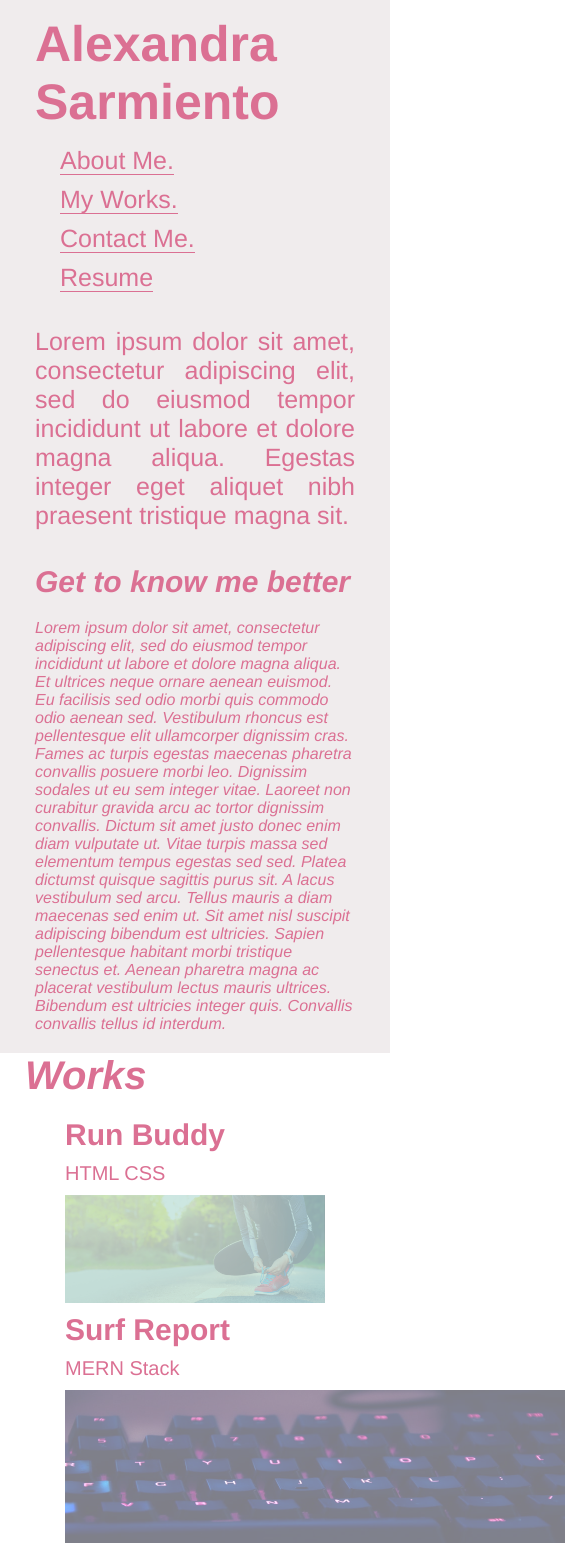
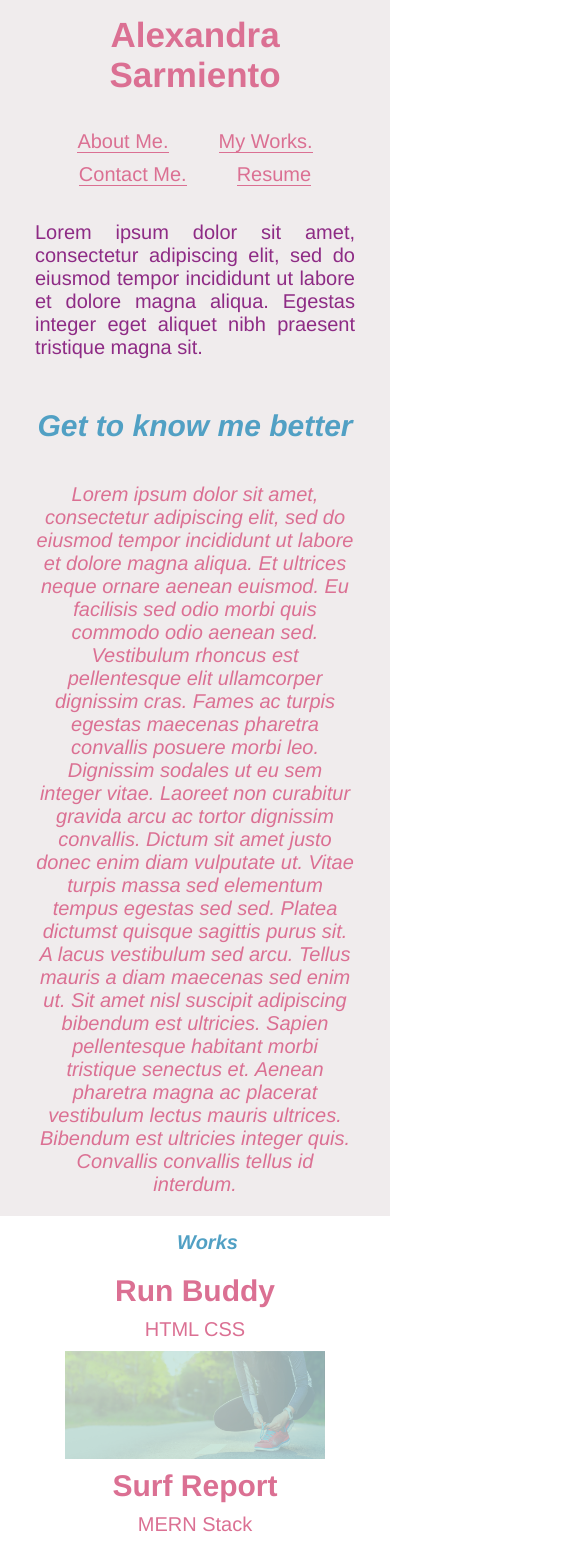
Before and after one commit to alsarmientoo/my-web-developer-portfolio, a plain HTML site: page index.html in a window 390 px wide. Shown: the top 1543 px of the page, 585 px wide, since content can reach past the window. Drawn offline with Linux system fonts and the light colour scheme.

Commit message:
add media queries

```diff
--- a/assets/css/style.css
+++ b/assets/css/style.css
@@ -4,9 +4,15 @@
     box-sizing: border-box;
 }
 
+:root {
+    --primary-color: palevioletred;
+    --secondary-color: rgb(81, 160, 196);
+    --tertiary-color: rgb(142, 43, 133);
+}
+
 body {
     /* comment */
-    color:palevioletred;
+    color:var(--primary-color);
     font-family: Helvetica, Arial, Sans-serif;
 }
 
@@ -36,7 +42,7 @@ header h1 {
 header a {
     text-decoration: none;
     /* color: var(--primary-color); */
-    color: palevioletred;
+    color: var(--primary-color);
 }
 
 header nav {
@@ -59,7 +65,7 @@ header nav ul li a {
 
 header nav ul li a:hover {
     background: rgb(217, 228, 240);
-    color: rgb(81, 160, 196);
+    color: var(--secondary-color);
     border-radius: 15px;
     text-shadow: none;
 }
@@ -72,10 +78,11 @@ header p {
     padding: 0;
     position: center;
     margin-top: 20px;
-    font-size: 25px;
+    font-size: 20px;
     display: flex;
     justify-content: space-between;
     text-align: justify;
+    color: var(--tertiary-color);
 }
 
 footer {
@@ -97,14 +104,16 @@ footer {
 }
 
 .aboutme h2 {
-    font-size: 30px;
+    font-size: 40px;
     font-weight: bold;
     font-style: italic;
+    color: var(--secondary-color);
 }
 
 .aboutme p {
-    margin-top: 20px;
+    margin-top: 40px;
     font-style: italic;
+    padding-bottom: 20px;
 }
 
 .portfolio {
@@ -117,6 +126,8 @@ footer {
     font-weight: bold;
     font-style: italic;
     margin-left: 25px;
+    color: var(--secondary-color);
+    padding-top: 15px;
 }
 
 .projects {
@@ -200,13 +211,13 @@ footer {
 }
 
 .projects h3 a {
-    color: palevioletred;
+    color: var(--primary-color);
     text-decoration: none;
     border-width: 100%;
 }
 
 .projects h3 a:hover {
-    color: rgb(142, 43, 133);
+    color: var(--tertiary-color);
     background-color: rgb(243, 217, 236);
     border-radius: 100px;
     text-shadow: none;
@@ -220,6 +231,7 @@ footer {
     font-size: 30px;
     font-weight: bold;
     font-style: italic;
+    color: var(--secondary-color);
 }
 
 .connect nav {
@@ -241,8 +253,13 @@ footer {
 }
 
 .connect a {
-    color: palevioletred;
+    color: var(--primary-color);
     font-style: normal;
+    text-decoration: underline;
+}
+
+#phone-number {
+    text-decoration: underline;
 }
 
 .my-resume h3 {
@@ -250,16 +267,17 @@ footer {
     display: flex;
     justify-content: space-between;
     flex-wrap: wrap;
-    font-size: 25px;
+    font-size: 40px;
     font-weight: bold;
     font-style: italic;
     text-decoration: none;
 }
 
 .my-resume a {
-    color: palevioletred;
+    color: var(--secondary-color);
     font-style: italic;
     text-decoration: none;
+    font-size: 30px;
 }
 
 .my-resume a:hover{
@@ -267,3 +285,121 @@ footer {
     font-weight: bold;
     text-decoration: underline;
 }
+
+
+@media screen and (max-width:980px) {
+    header {
+        padding-bottom: 0;
+        justify-content: center;
+        position: relative;
+    }
+
+    header h1 {
+        width: 100%;
+        text-align: center;
+    }
+
+    header nav ul {
+        margin-top: 20px;
+        width: 100%;
+        justify-content: center;
+    }
+
+    header nav ul li a {
+        font-size: 20px;
+    }
+
+    footer {
+        text-align: center;
+        width: 100%;
+    }
+
+    .aboutme {
+        padding-bottom: 0;
+        justify-content: center;
+        position: relative;
+        text-align: center;
+    }
+
+    .portfolio h2  {
+        padding-bottom: 0;
+        justify-content: center;
+        position: relative;
+        text-align: center;
+        max-width: 100%;
+    }
+
+    .project1 img, .project2 img, .project3 img, .project4 img{
+        padding-bottom: 0;
+        justify-content: center;
+        position: relative;
+        text-align: center;
+        max-width: 100%;
+        height: 200px;
+    }
+
+    .project1 h3, .project2 h3, .project3 h3, .project4 h3, .project5 h3 {
+        text-align: center;
+    }
+
+    .project1 p, .project2 p, .project3 p, .project4 p, .project5 p {
+        text-align: center;
+    }
+
+    .contact-info h2  {
+        padding-bottom: 0;
+        justify-content: center;
+        position: relative;
+        text-align: center;
+        max-width: 100%;
+    }
+
+    .contact-info h2 nav ul li {
+        padding-bottom: 0;
+        justify-content: center;
+        position: relative;
+        text-align: center;
+        max-width: 100%;
+    }
+
+    .my-resume h3 {
+        padding-bottom: 10px;
+        justify-content: center;
+        position: relative;
+        text-align: center;
+        max-width: 100%;
+    }
+}
+
+@media screen and (max-width: 768px) {
+    header h1 {
+        font-size: 35px;
+        text-align: center;
+    }
+
+    header p {
+        font-size: 20px;
+    }
+
+    header nav ul li a {
+        justify-content: center;
+        text-align: center;
+    }
+
+    .aboutme h2 {
+        font-size: 30px;
+        padding-top: 30px;
+    }
+
+    .aboutme p {
+        font-size: 20px;
+    }
+
+    .portfolio h2 {
+        font-size: 20px;
+    }
+
+    .contact-info h2 {
+        font-size: 20px;
+    }
+}
--- a/index.html
+++ b/index.html
@@ -50,13 +50,13 @@
 
             <div class="flex-row-first">
             <div class="project1" id="surfreport">
-                <h3><a href="#">Surf Report</a></h3>
+                <h3><a href="##">Surf Report</a></h3>
                     <p>MERN Stack</p>
                     <img src="./assets/images/surf-report.jpeg" alt = "Surf Report" />
             </div>
 
             <div class="project2" id="led-wall">
-                <h3><a href="#">LED Wall</a></h3>
+                <h3><a href="##">LED Wall</a></h3>
                     <p>Node IoT</p>
                     <img src="./assets/images/led-video-wall-new.png"/>
             </div>
@@ -70,7 +70,7 @@
             </div>
 
             <div class="project4" id="pastel-puzzles">
-                <h3><a href="#">Pastel Puzzles</a></h3>
+                <h3><a href="##">Pastel Puzzles</a></h3>
                     <p>MERN Stack</p>
                     <img src="./assets/images/pastel-puzzles.png"/>
             </div>
@@ -86,8 +86,8 @@
                     <ul>
                         <li><a href="https://github.com/alsarmientoo">GitHUb</a></li>
                         <li><a href="https://www.linkedin.com/in/aaasar/">LinkedIn</a></li>
-                        <li><a href="mailto:alsarmientooo01@gmail.com">alsarmientooo01@gmail.com</a></li>
-                        <li>P: 647-000-ALEX (647-000-2539)</li>
+                        <li><a href="mailto:aaa@gmail.com">aaa@gmail.com</a></li>
+                        <li id="phone-number">P: 647-000-ALEX (647-000-2539)</li>
                     </ul>
                 </nav>
             </div>
```
